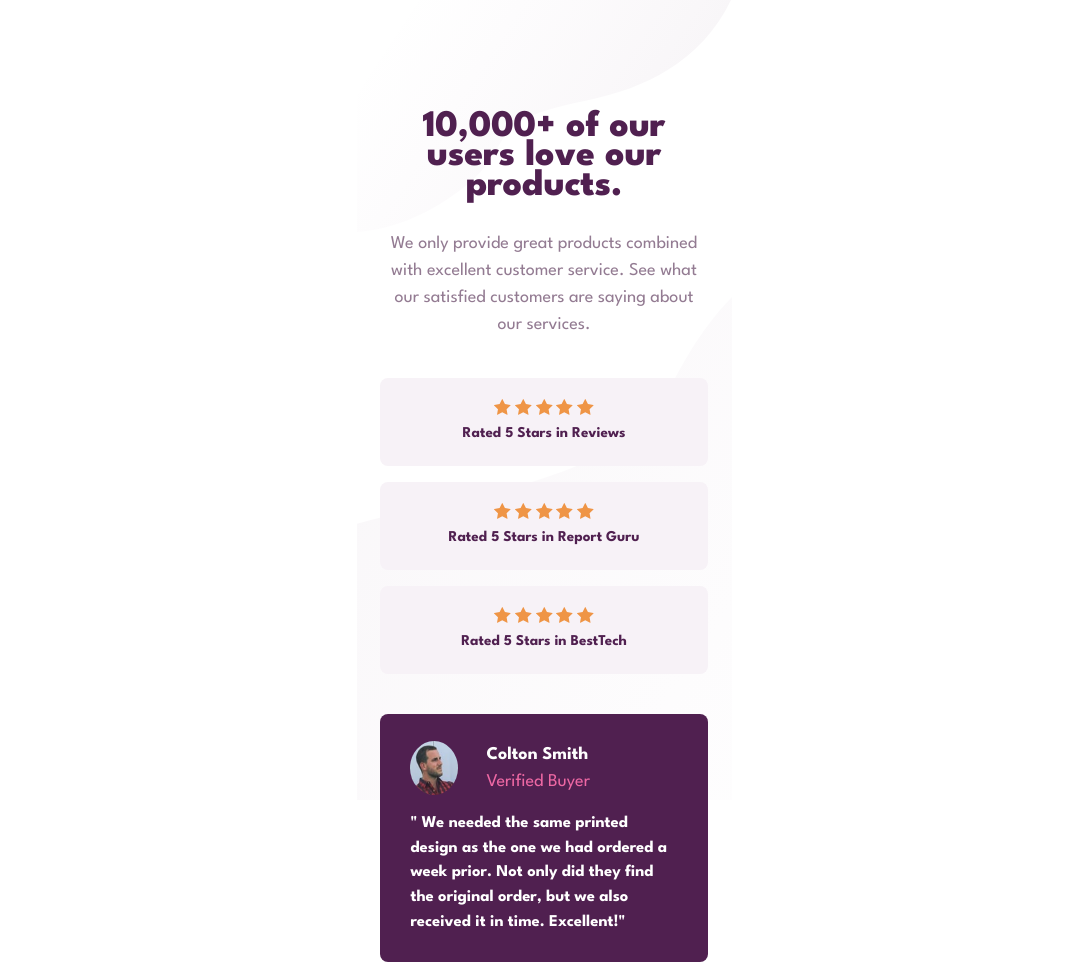
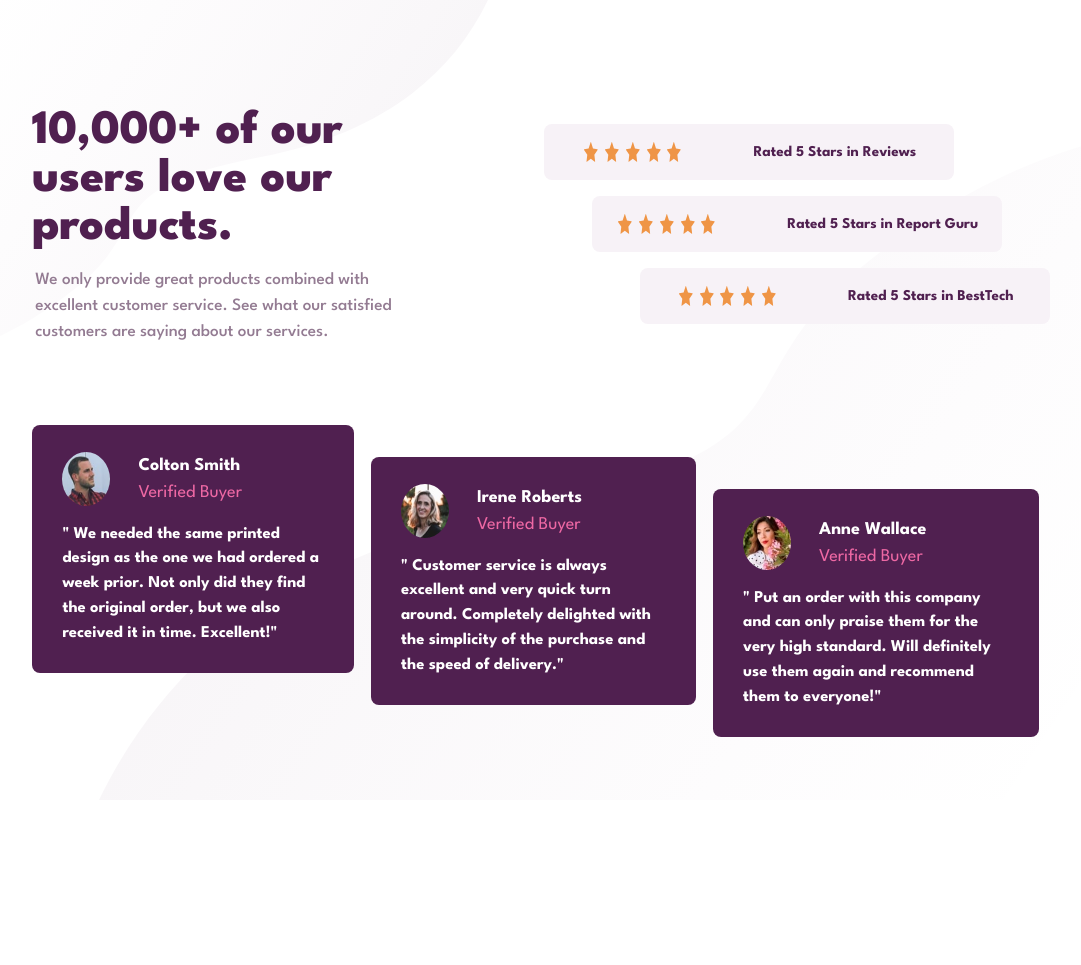
Before and after one commit to Md1amiin/social-proof-section-master, a plain HTML site: page index.html in a window 1280 px wide. Shown: the top 965 px of the page, without its empty margins (96-1177 px from the left). Drawn offline with Linux system fonts and the light colour scheme.

Commit message:
Desktop version implementation

```diff
--- a/index.html
+++ b/index.html
@@ -21,39 +21,41 @@
 
 <body>
   <main class="social">
-    <h1 class="title">10,000+ of our users love our products.</h1>
-    <p class="details">
-      We only provide great products combined with excellent customer service.
-      See what our satisfied customers are saying about our services.
-    </p>
+    <div class="intro">
+      <h1 class="title">10,000+ of our users love our products.</h1>
+      <p class="details">
+        We only provide great products combined with excellent customer service.
+        See what our satisfied customers are saying about our services.
+      </p>
+    </div>
     <div class="ratings">
       <div class="rating rating1">
         <div class="starIcons">
-          <img src="./images/icon-star.svg" alt="starts icon">
-          <img src="./images/icon-star.svg" alt="starts icon">
-          <img src="./images/icon-star.svg" alt="starts icon">
-          <img src="./images/icon-star.svg" alt="starts icon">
-          <img src="./images/icon-star.svg" alt="starts icon">
+          <img src="./images/icon-star.svg" alt="starts icon" class="star">
+          <img src="./images/icon-star.svg" alt="starts icon" class="star">
+          <img src="./images/icon-star.svg" alt="starts icon" class="star">
+          <img src="./images/icon-star.svg" alt="starts icon" class="star">
+          <img src="./images/icon-star.svg" alt="starts icon" class="star">
         </div>
         <p class="ratingDetails">Rated 5 Stars in Reviews</p>
       </div>
       <div class="rating rating2">
         <div class="starIcons">
-          <img src="./images/icon-star.svg" alt="starts icon">
-          <img src="./images/icon-star.svg" alt="starts icon">
-          <img src="./images/icon-star.svg" alt="starts icon">
-          <img src="./images/icon-star.svg" alt="starts icon">
-          <img src="./images/icon-star.svg" alt="starts icon">
+          <img src="./images/icon-star.svg" alt="starts icon" class="star">
+          <img src="./images/icon-star.svg" alt="starts icon" class="star">
+          <img src="./images/icon-star.svg" alt="starts icon" class="star">
+          <img src="./images/icon-star.svg" alt="starts icon" class="star">
+          <img src="./images/icon-star.svg" alt="starts icon" class="star">
         </div>
         <p class="ratingDetails">Rated 5 Stars in Report Guru</p>
       </div>
       <div class="rating rating3">
         <div class="starIcons">
-          <img src="./images/icon-star.svg" alt="starts icon">
-          <img src="./images/icon-star.svg" alt="starts icon">
-          <img src="./images/icon-star.svg" alt="starts icon">
-          <img src="./images/icon-star.svg" alt="starts icon">
-          <img src="./images/icon-star.svg" alt="starts icon">
+          <img src="./images/icon-star.svg" alt="starts icon" class="star">
+          <img src="./images/icon-star.svg" alt="starts icon" class="star">
+          <img src="./images/icon-star.svg" alt="starts icon" class="star">
+          <img src="./images/icon-star.svg" alt="starts icon" class="star">
+          <img src="./images/icon-star.svg" alt="starts icon" class="star">
         </div>
         <p class="ratingDetails">Rated 5 Stars in BestTech</p>
       </div>
--- a/styles.scss
+++ b/styles.scss
@@ -1,3 +1,4 @@
+
 //CSS reset
 /*
   1. Use a more-intuitive box-sizing model.
@@ -99,6 +100,7 @@ body {
     flex-wrap: wrap;
     height: 100rem;
 
+
     .social {
         padding: 0;
         width: 20.5rem;
@@ -108,8 +110,12 @@ body {
         gap: 1.5rem;
         overflow-x: auto;
 
+        .intro {
+            grid-area: intro;
+        }
 
         .title {
+            grid-area: title;
             width: 16rem;
             margin: 5px auto;
             color: $primary-very-dark-magenta;
@@ -120,14 +126,18 @@ body {
         }
 
         .details {
+            grid-area: details;
             color: $neutral-dark-grayish-magenta;
+            font-weight: $fw-regular;
             text-align: center;
             font-size: $font-size * 1.2;
-            padding: 0 0.2rem;
+            padding: 1rem 0.2rem 0 0.2rem;
             margin: 0 auto;
         }
 
         .ratings {
+            grid-area: ratings;
+
             .rating {
                 background-color: $neutral-light-grayish-magenta;
                 width: 20.5rem;
@@ -151,6 +161,7 @@ body {
         }
 
         .opinions {
+            grid-area: opinions;
             margin: 0 auto;
 
             .customerOpinion {
@@ -199,4 +210,77 @@ body {
             }
         }
     }
+
+    @media screen and (min-width: 800px) {
+        background-image: url(../images/bg-pattern-top-desktop.svg),
+        url(../images/bg-pattern-bottom-desktop.svg);
+        background-position: top left, bottom right;
+        .social {
+            flex-direction: row;
+            justify-content: space-between;
+            width: 80%;
+            flex-wrap: wrap;
+            .intro {
+                width: 35.8%;
+                height: 17.8%;
+                .title {
+                    width: 100%;
+                    text-align: left;
+                    margin: 0;
+                    font-size: 3rem;
+                    line-height: 1;
+                }
+                .details {
+                    text-align: left;
+                    font-size: 17.2px;
+                }
+            }
+            .ratings {
+                height: 18%;
+                width: 50%;
+                .rating {
+                    width: 80%;
+                    height: 3.5rem;
+                    flex-direction: row;
+                    gap: 2rem;
+                    margin: 1rem 0;
+                    .starIcons {
+                        display: inline;
+                        height: 37%;
+                        .star {
+                            //width: 18px;
+                            width: 10%;
+                            margin-left: 3px;
+                            //height: 18px;
+                            height: 100%;
+                        }
+                    }
+                }
+                .rating2 {
+                    margin-left: 3rem;
+                }
+                .rating3 {
+                    margin-left: 6rem;
+                }
+            }
+            .opinions {
+
+                width: 100%;
+                height: 30%;
+                margin-top: -50%;
+                display: grid;
+                grid-template-columns: auto auto auto;
+
+                .customerOpinion {
+                    width: 95%;
+                }
+                .opinion2 {
+                    margin-top: 2rem;
+                }
+                .opinion3 {
+                    margin-top: 4rem;
+                }
+            }
+        }
+    }
 }
```
Also changed, not shown: dist/styles.css, 1 other file.
